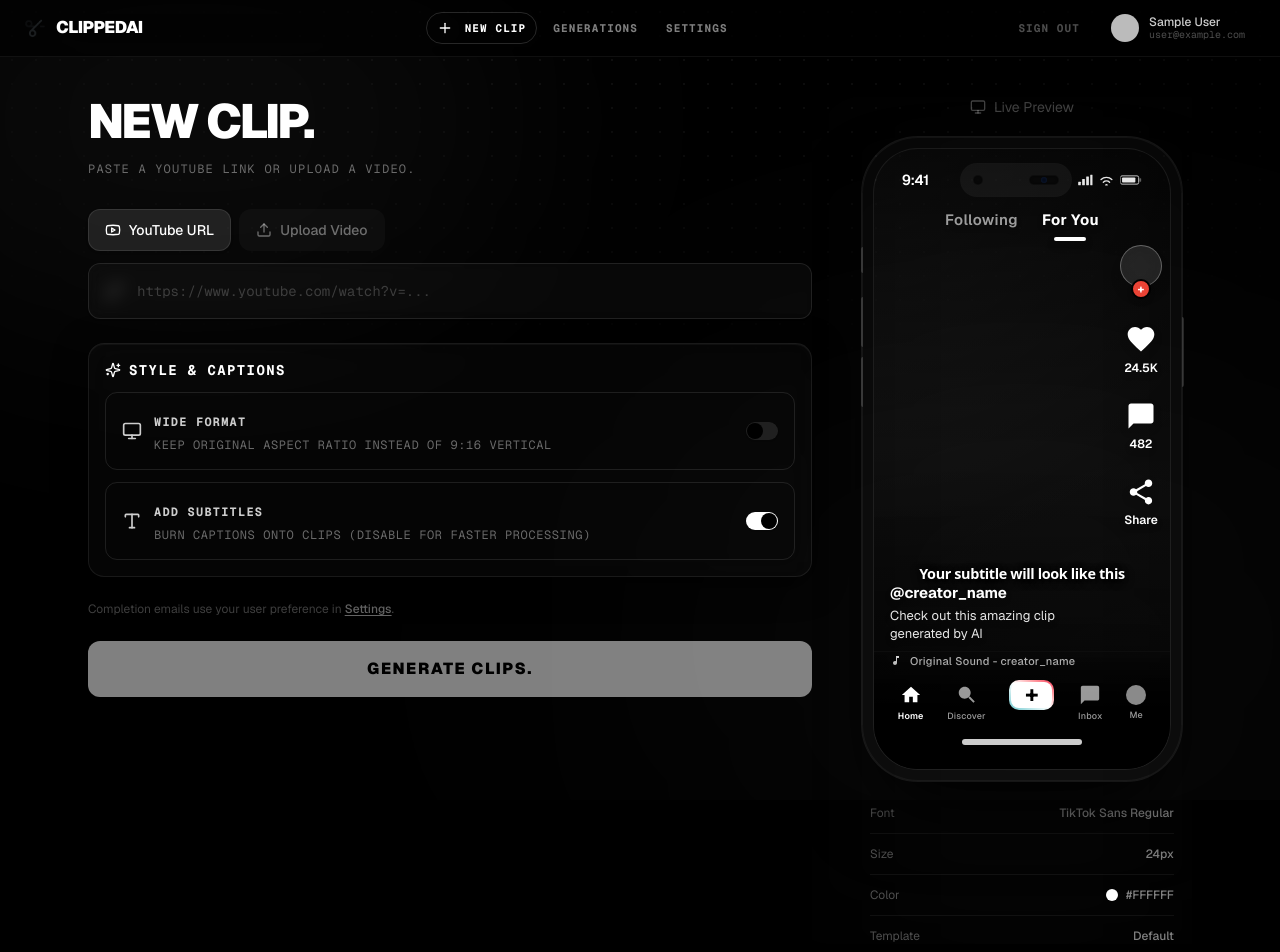
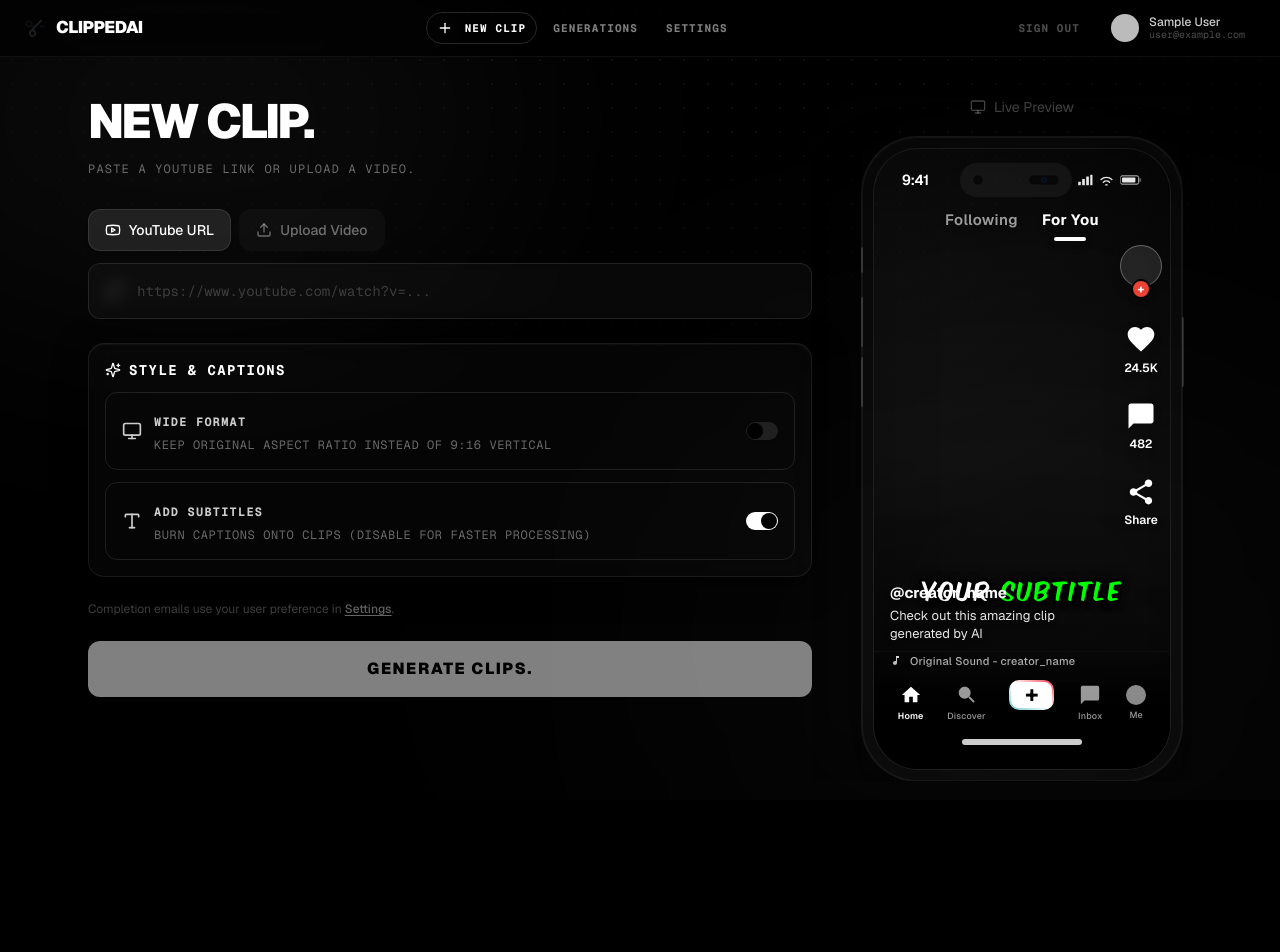
Before and after one commit to ETS2K7/ClippedAI, a Next.js app in the folder frontend/: page /dashboard in a window 1280 px wide. Shown: the top 952 px of the page. After the commit the page ends 857 px from the top, so only its background shows below. Built offline with nearby package versions, Linux system fonts and the light colour scheme; no server answers; the database is empty; sample sign-in values are in the browser's storage; a web font is replaced by a local one.

Commit message:
style(dashboard): update subtitle preview to Komika Axis and remove stale metadata table

```diff
--- a/frontend/src/app/dashboard/page.tsx
+++ b/frontend/src/app/dashboard/page.tsx
@@ -1218,25 +1218,23 @@
 
                             {/* Subtitle area */}
                             <div
-                              className="absolute right-0 left-0 z-20"
-                              style={{ bottom: "185px" }}
+                              className="absolute right-0 left-0 z-20 flex flex-col items-center justify-center gap-1"
+                              style={{ bottom: "165px" }}
                             >
-                              <div className="mx-4">
                                 <p
                                   style={{
-                                    color: fontColor,
-                                    fontSize: `${Math.max(Math.min(fontSize * 0.6, 24), 12)}px`,
-                                    fontFamily: `'${fontFamily}', system-ui, -apple-system, sans-serif`,
-                                    textAlign: "center",
-                                    lineHeight: "1.4",
-                                    textShadow:
-                                      "0 2px 10px rgba(0,0,0,0.8), 0 0px 4px rgba(0,0,0,1)",
+                                    fontFamily: `Komika Axis, system-ui, sans-serif`,
+                                    fontSize: "24px",
+                                    lineHeight: "1.2",
+                                    WebkitTextStroke: "2.5px black",
+                                    textShadow: "0 0 10px rgba(0,0,0,0.8), 0 4px 6px rgba(0,0,0,0.9)",
+                                    letterSpacing: "1px",
                                   }}
-                                  className="font-bold tracking-tight"
+                                  className="font-bold uppercase"
                                 >
-                                  Your subtitle will look like this
+                                  <span style={{ color: "white" }}>YOUR </span>
+                                  <span style={{ color: "#00FF00" }}>SUBTITLE</span>
                                 </p>
-                              </div>
                             </div>
 
                             {/* Bottom left — creator info */}
@@ -1329,45 +1327,7 @@
                           </div>
                         </div>
 
-                        {/* Caption info below phone */}
-                        <div className="mt-6 space-y-3 px-2">
-                          <div className="flex items-center justify-between text-xs text-white/30">
-                            <span>Font</span>
-                            <span className="font-medium text-white/50">
-                              {availableFonts.find((f) => f.name === fontFamily)
-                                ?.display_name || fontFamily}
-                            </span>
-                          </div>
-                          <Separator className="bg-white/[0.06]" />
-                          <div className="flex items-center justify-between text-xs text-white/30">
-                            <span>Size</span>
-                            <span className="font-medium text-white/50">
-                              {fontSize}px
-                            </span>
-                          </div>
-                          <Separator className="bg-white/[0.06]" />
-                          <div className="flex items-center justify-between text-xs text-white/30">
-                            <span>Color</span>
-                            <div className="flex items-center gap-2">
-                              <div
-                                className="h-3 w-3 rounded-full border border-white/10"
-                                style={{ backgroundColor: fontColor }}
-                              />
-                              <span className="font-medium text-white/50">
-                                {fontColor}
-                              </span>
-                            </div>
-                          </div>
-                          <Separator className="bg-white/[0.06]" />
-                          <div className="flex items-center justify-between text-xs text-white/30">
-                            <span>Template</span>
-                            <span className="font-medium text-white/50">
-                              {availableTemplates.find(
-                                (t) => t.id === captionTemplate,
-                              )?.name || "Default"}
-                            </span>
-                          </div>
-                        </div>
+
                       </div>
                     </div>
                   </div>
--- a/frontend/src/styles/globals.css
+++ b/frontend/src/styles/globals.css
@@ -1,5 +1,12 @@
 @import "tailwindcss";
 @import "tw-animate-css";
+
+@font-face {
+  font-family: 'Komika Axis';
+  src: url('/fonts/Komika_Axis.ttf') format('truetype');
+  font-weight: normal;
+  font-style: normal;
+}
 
 @custom-variant dark (&:is(.dark *));
 
```
Also changed, not shown: frontend/public/fonts/Komika_Axis.ttf (added).
